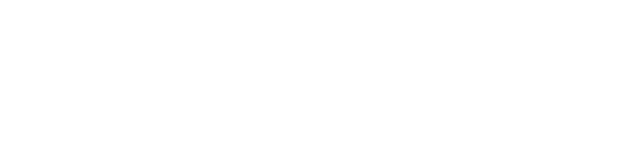
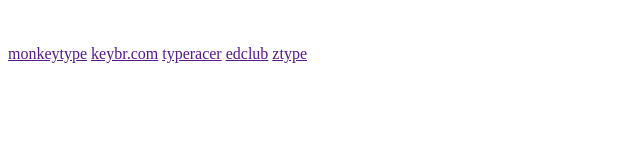
Before and after one commit to wiktorKycia/My_home_page_for_chrome, a plain HTML site: page index.html in a window 1280 px wide. Shown: the whole page, without its empty margins (0-640 px from the left). Drawn offline with Linux system fonts and the light colour scheme.

Commit message:
in section typing add 5 a tags with text inside, the texts are the names of pages

```diff
--- a/index.html
+++ b/index.html
@@ -62,7 +62,13 @@
                     <a href=""></a>
                 </article>
             </section>
-            <section id="typing"></section>
+            <section id="typing">
+                <a href="">monkeytype</a>
+                <a href="">keybr.com</a>
+                <a href="">typeracer</a>
+                <a href="">edclub</a>
+                <a href="">ztype</a>
+            </section>
             <section id="private"></section>
             <section id="languages"></section>
             <section id="youtube"></section>
```
